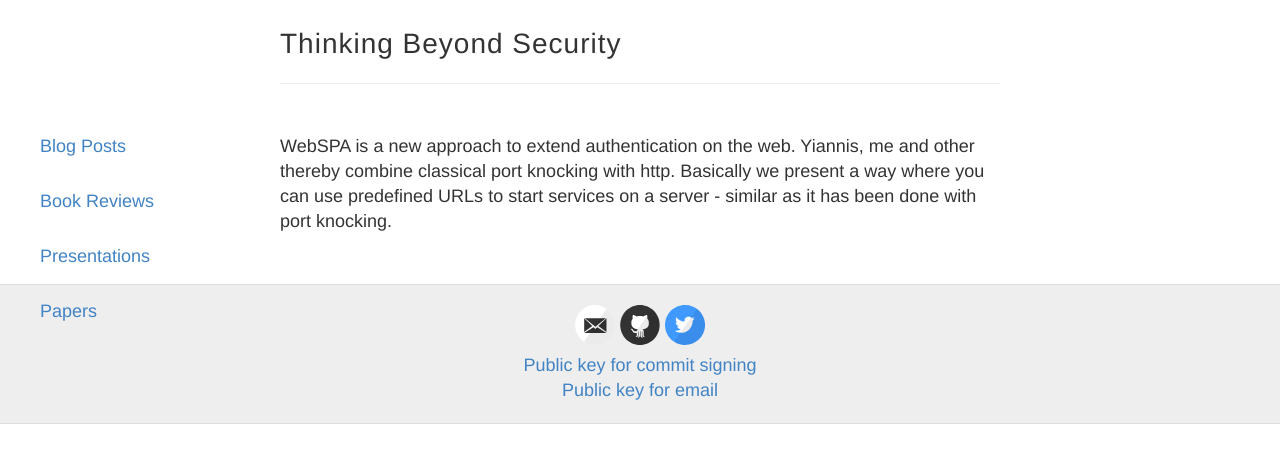
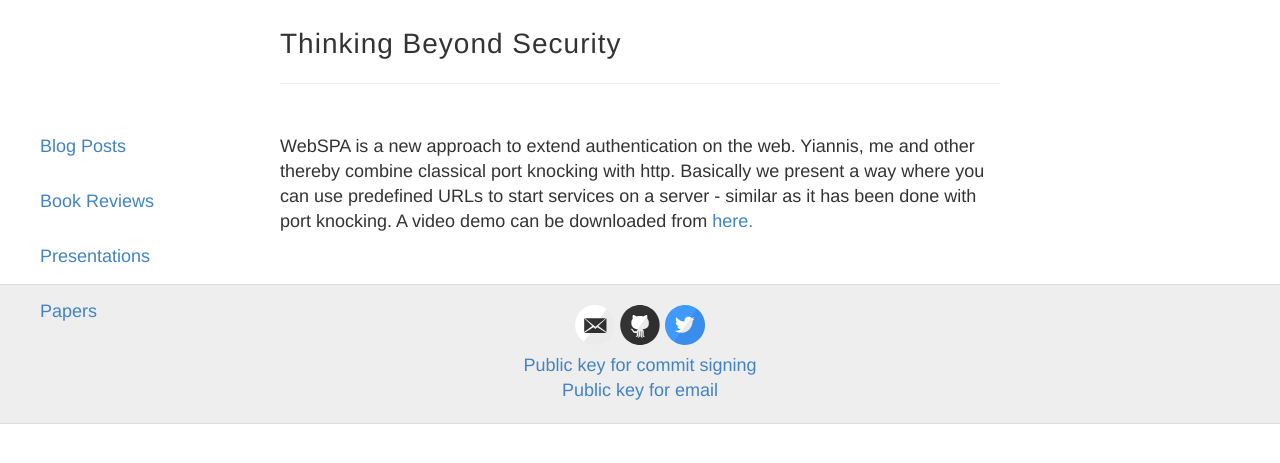
Before and after one commit to mmiedaner/mmiedaner.github.io, a Jekyll site: the page built from _posts/2012-11-15-OWASP-Chaptermeeting-TheHague-WebSpa.md, in a window 1280 px wide. Shown: the top 463 px of the page. Built offline with Jekyll 4.4.1, drawn with Linux system fonts in a browser that asks for light colours; Markdown is read by kramdown in place of the engine named in the settings.

Commit message:
added demo movie for webspa

```diff
--- a/_posts/2012-11-15-OWASP-Chaptermeeting-TheHague-WebSpa.md
+++ b/_posts/2012-11-15-OWASP-Chaptermeeting-TheHague-WebSpa.md
@@ -8,3 +8,4 @@ title: WebSpa - OWASP Chapter Meeting The Hague, 2012-11
 WebSPA is a new approach to extend authentication on the web. Yiannis, me and other thereby combine
 classical port knocking with http. Basically we present a way where you can use predefined URLs to
 start services on a server - similar as it has been done with port knocking.
+A video demo can be downloaded from [here.](./WebSpaPadClientDemo.mov)
```
Also changed, not shown: 2 other files.
